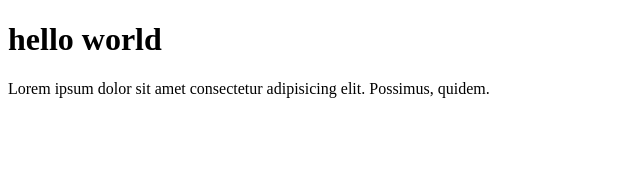
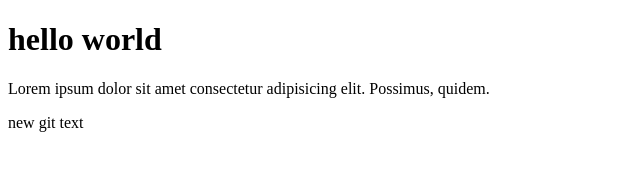
Before and after one commit to ZeRRoCull/git1, a plain HTML site: page index.html in a window 1280 px wide. Shown: the full height of the page, 0-640 px from the left. Drawn offline with Linux system fonts and the light colour scheme.

Commit message:
Update index.html

```diff
--- a/index.html
+++ b/index.html
@@ -9,6 +9,7 @@
 <body>
 	<h1>hello world</h1>
 	<p>Lorem ipsum dolor sit amet consectetur adipisicing elit. Possimus, quidem.</p>
+	<p>new git text</p>
 </body>
 </html>
 
```
